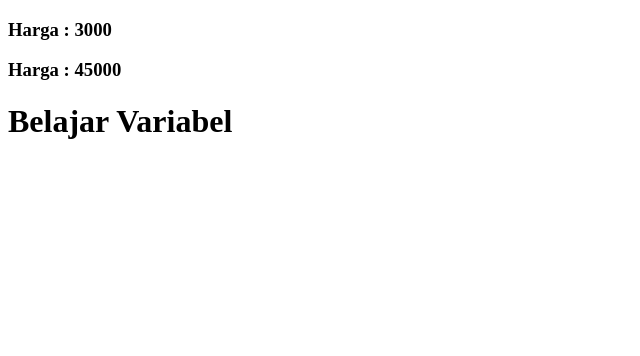
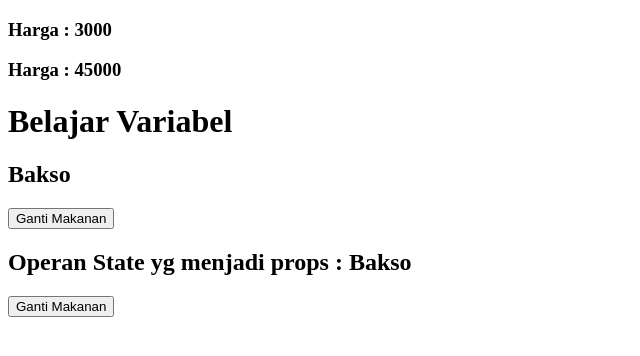
Before and after one commit to fikridzkr/Learn-Reactjs, a React (Create React App) app: page / in a window 1280 px wide. Shown: the top 356 px of the page, without its empty margins (0-640 px from the left). Built offline with nearby package versions, Linux system fonts and the light colour scheme.

Commit message:
State and Props

```diff
--- /dev/null
+++ b/src/Operan.js
@@ -0,0 +1,18 @@
+import React, { Component } from 'react'
+
+export default class Operan extends Component {
+    // gantiMakanan(baru){
+    //     this.setState({
+    //         makanan : baru
+    //     })
+    // }
+    render() {
+        const {makanan, gantiMakanan} = this.props
+        return (
+            <div>
+                <h2>Operan State yg menjadi props : {makanan}</h2>
+                <button onClick={() => gantiMakanan('pancong')}>Ganti Makanan</button>
+            </div>
+        )
+    }
+}
--- /dev/null
+++ b/src/StateProps.js
@@ -0,0 +1,26 @@
+import React, { Component } from 'react'
+import Operan from './Operan';
+
+export default class StateProps extends Component {
+    constructor(props){
+        super(props);
+        this.state = {
+            makanan: 'Bakso'
+        }
+    }
+
+    gantiMakanan = (baru) => {
+        this.setState({
+            makanan : baru
+        })
+    }
+    render() {
+        return (
+            <div>
+                <h2>{this.state.makanan}</h2>
+                <button onClick={() => this.gantiMakanan('pancong')}>Ganti Makanan</button>
+                <Operan makanan={this.state.makanan} gantiMakanan={this.gantiMakanan}/>
+            </div>
+        )
+    }
+}
--- a/src/index.js
+++ b/src/index.js
@@ -2,12 +2,14 @@ import React from 'react';
 import ReactDOM from 'react-dom';
 // import './index.css';
 // import App from './App';
+import StateProps from './StateProps'
 import Variabel from './Variabel'
 import reportWebVitals from './reportWebVitals';
 
 ReactDOM.render(
   <React.StrictMode>
   <Variabel/>
+  <StateProps/>
   </React.StrictMode>,
   document.getElementById('root')
 );
```
Also changed, not shown: 1 other file (tests, documents, lock files or other folders).
